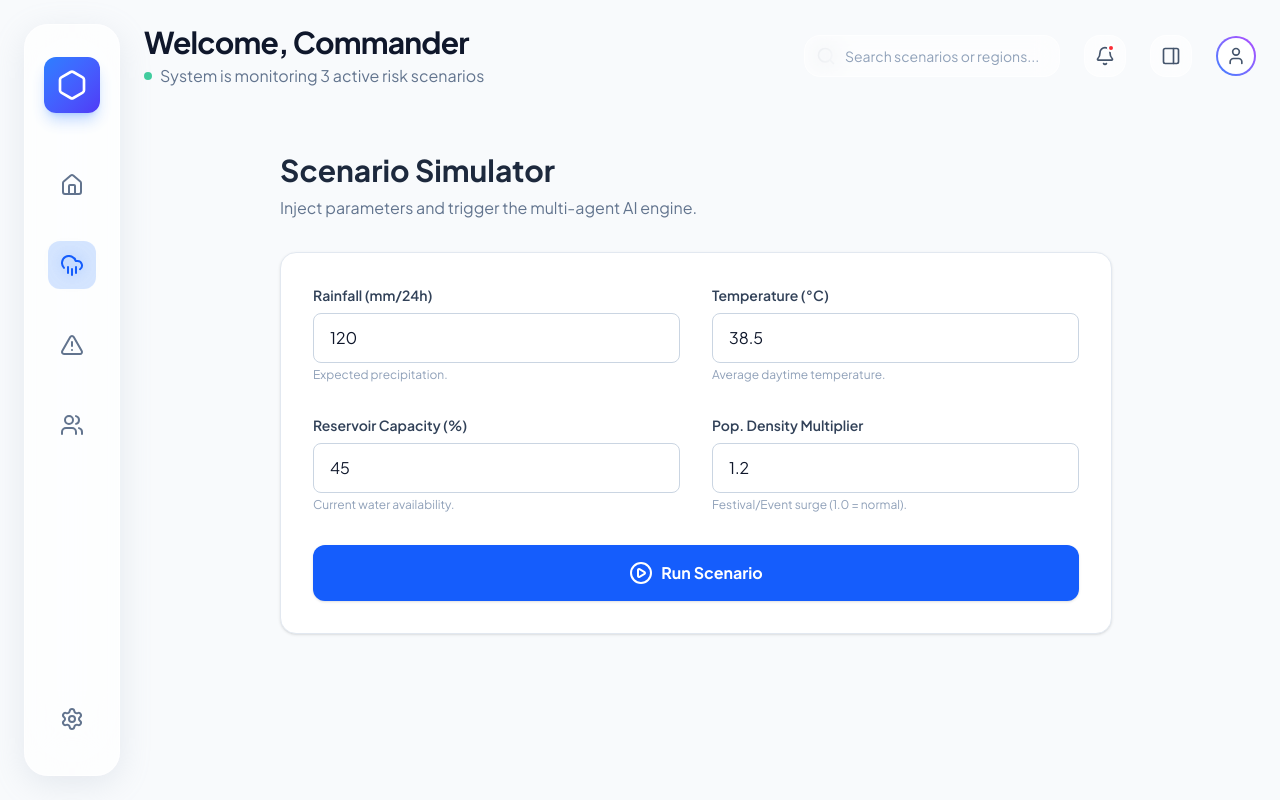
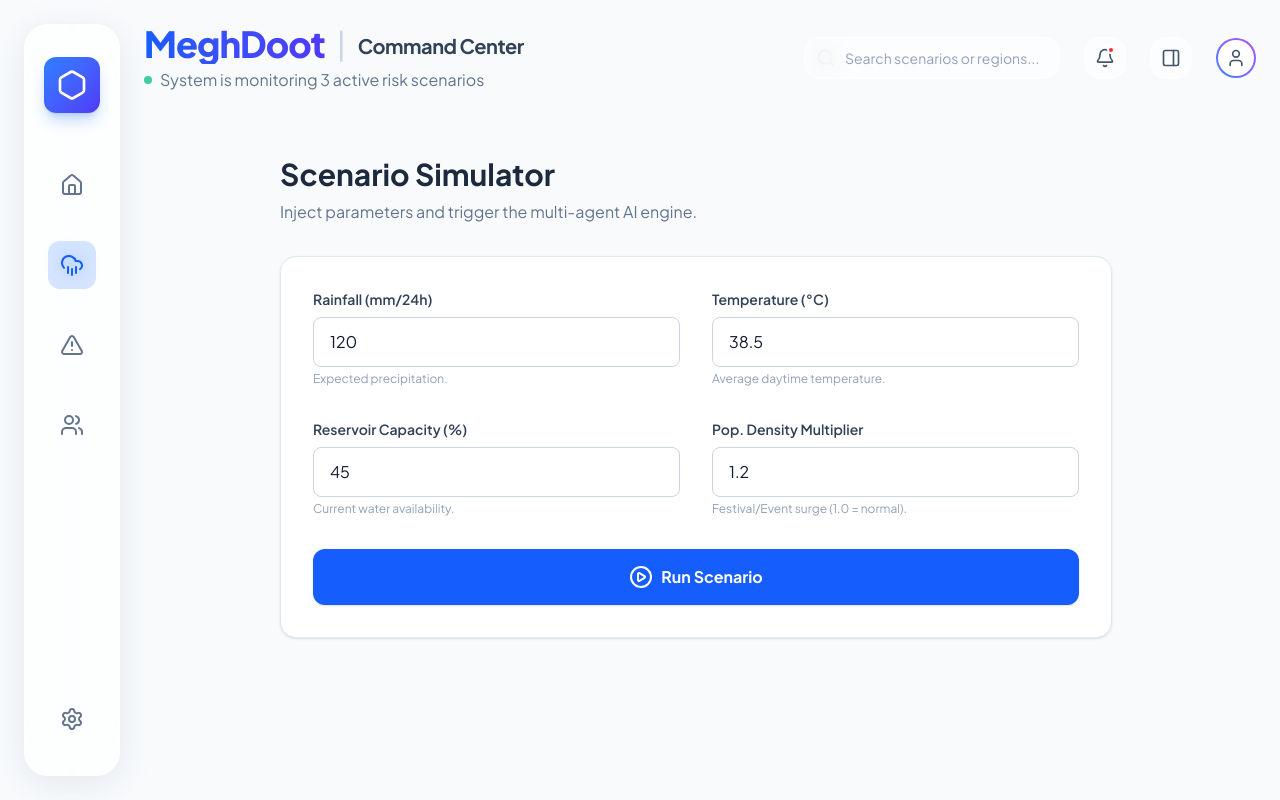
Before and after one commit to saivivekduvva/MeghDoot, a React (Vite) app in the folder frontend/: page /simulator in a window 1280 px wide. Built offline with nearby package versions, Linux system fonts and the light colour scheme.

Commit message:
Fixed Heading

```diff
--- a/frontend/src/components/DashboardHeader.tsx
+++ b/frontend/src/components/DashboardHeader.tsx
@@ -13,8 +13,12 @@ const DashboardHeader = ({ toggleRightSidebar }: { toggleRightSidebar?: () => vo
       className="flex justify-between items-center mb-8"
     >
       <div>
-        <h1 className="text-3xl font-bold text-slate-900 tracking-tight">Welcome, Commander</h1>
-        <p className="text-slate-500 mt-1 flex items-center gap-2">
+        <div className="flex items-center gap-3 mb-1">
+          <h1 className="text-4xl font-black bg-clip-text text-transparent bg-gradient-to-r from-blue-600 to-indigo-600 tracking-tight">MeghDoot</h1>
+          <span className="text-slate-300 text-3xl font-light">|</span>
+          <h2 className="text-xl font-bold text-slate-700 tracking-tight mt-1">Command Center</h2>
+        </div>
+        <p className="text-slate-500 flex items-center gap-2">
           <span className="w-2 h-2 rounded-full bg-emerald-500 animate-pulse"></span>
           System is monitoring 3 active risk scenarios
         </p>
```
